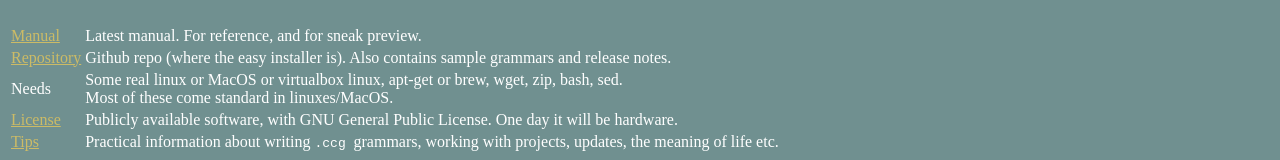
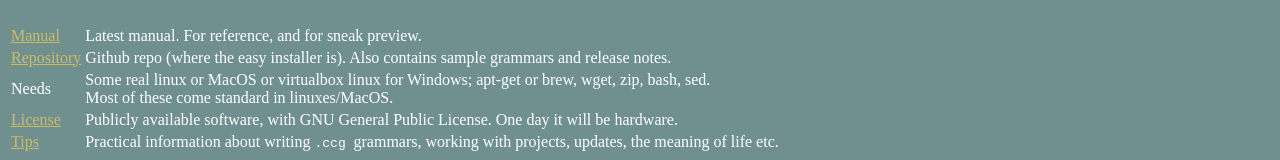
Before and after one commit to bozsahin/ccglab, a plain HTML site: page docs/index.html in a window 1280 px wide. Shown: the part 551-711 px from the top of the page. Drawn offline with Linux system fonts and the light colour scheme.

Commit message:
for v3.0

```diff
--- a/docs/index.html
+++ b/docs/index.html
@@ -58,7 +58,7 @@ of grammars and models.
      <td> Latest manual. For reference, and for sneak preview.</td></tr>
 <tr><td> <a href="https://github.com/bozsahin/ccglab">Repository</a></td><td> Github repo (where the easy installer is).
      Also contains sample grammars and release notes.</td></tr>
-     <tr><td>Needs</td><td>Some real linux or MacOS or virtualbox linux, apt-get or brew, wget, zip, bash, sed.<br>
+     <tr><td>Needs</td><td>Some real linux or MacOS or virtualbox linux for Windows; apt-get or brew, wget, zip, bash, sed.<br>
           Most of these come standard in linuxes/MacOS.</td></tr>
 <tr> <td> <a href="http://www.gnu.org/licenses/gpl">License</a> </td>
      <td> Publicly available software, with GNU General Public License. One day it will be hardware.
```
